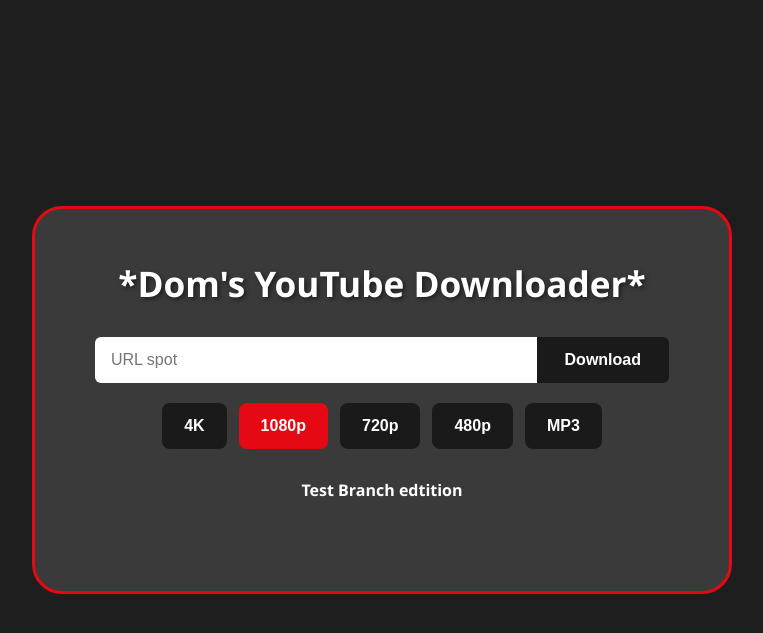
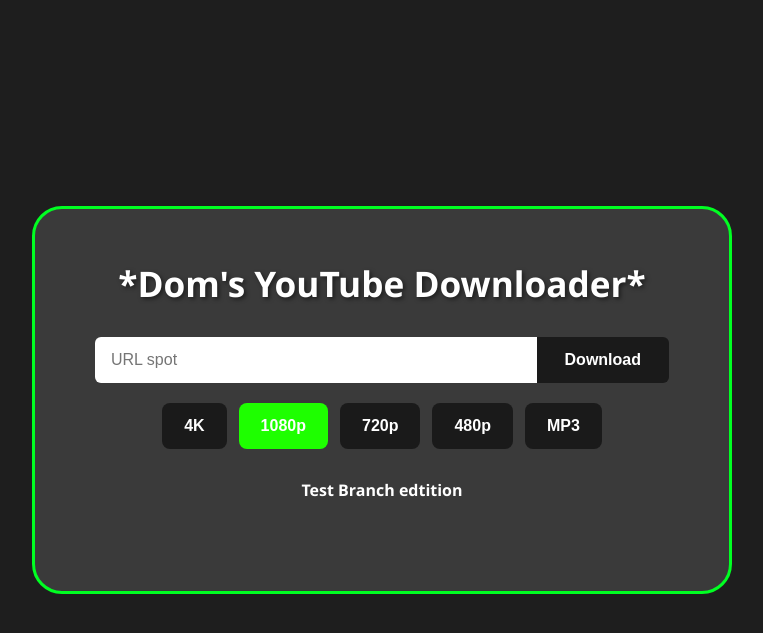
Before and after one commit to DomPanza/DomsYTdownloader, a Flask app: page / in a window 1280 px wide. Shown: the top 633 px of the page, without its empty margins (258-1021 px from the left). Run offline with Flask 3, Linux system fonts and the light colour scheme.

Commit message:
change of colours form red to green

```diff
--- a/static/style.css
+++ b/static/style.css
@@ -16,7 +16,7 @@
 
 .card {
     background-color: #3a3a3a;
-    border: 3px solid #e50914;
+    border: 3px solid #00ff22;
     border-radius: 30px;
     padding: 50px 60px;
     width: 100%;
@@ -89,7 +89,7 @@
 }
 
 .quality-btn.active {
-    background-color: #e50914;
+    background-color: #1eff00;
 }
 
 #status {
```
